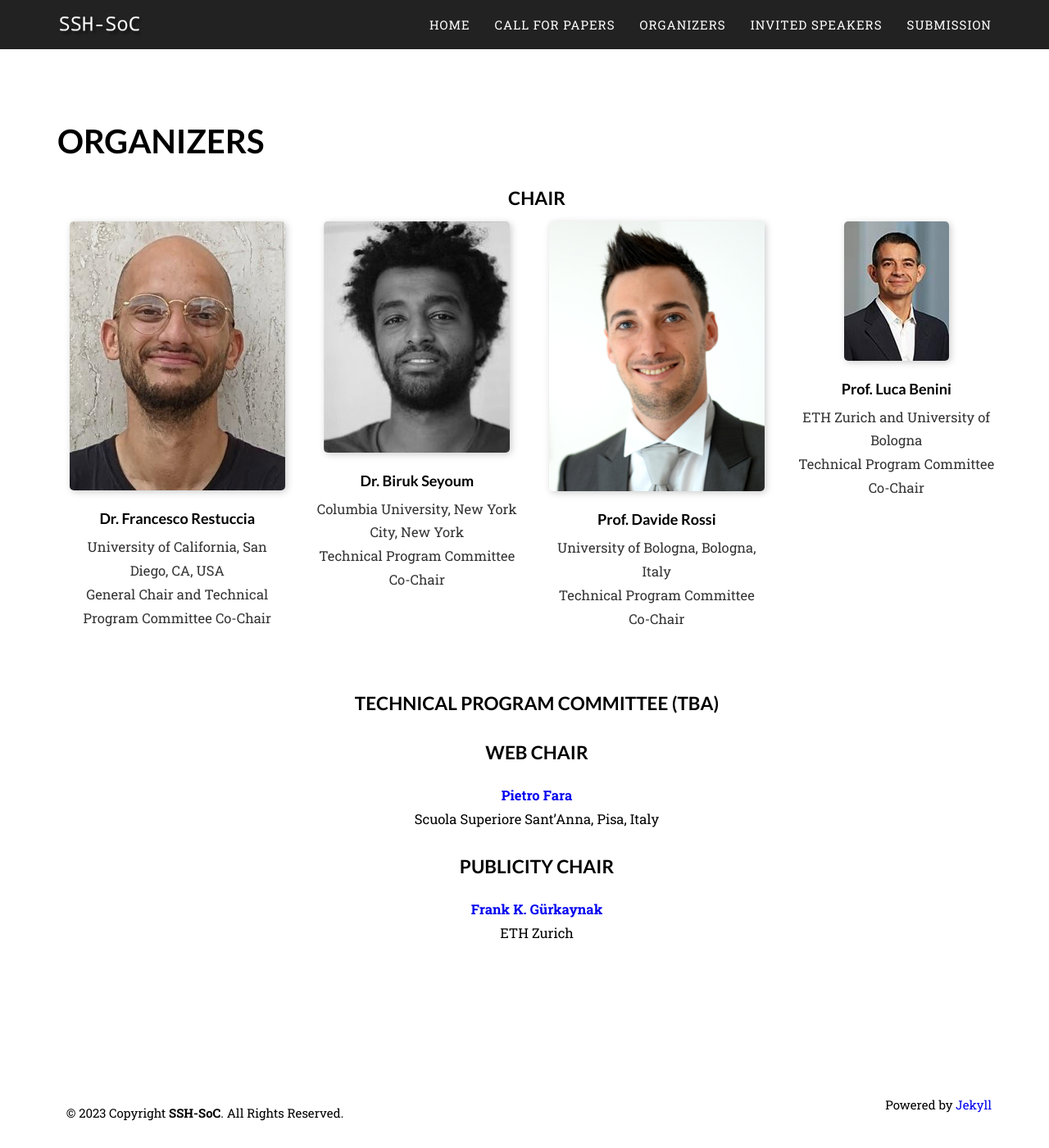
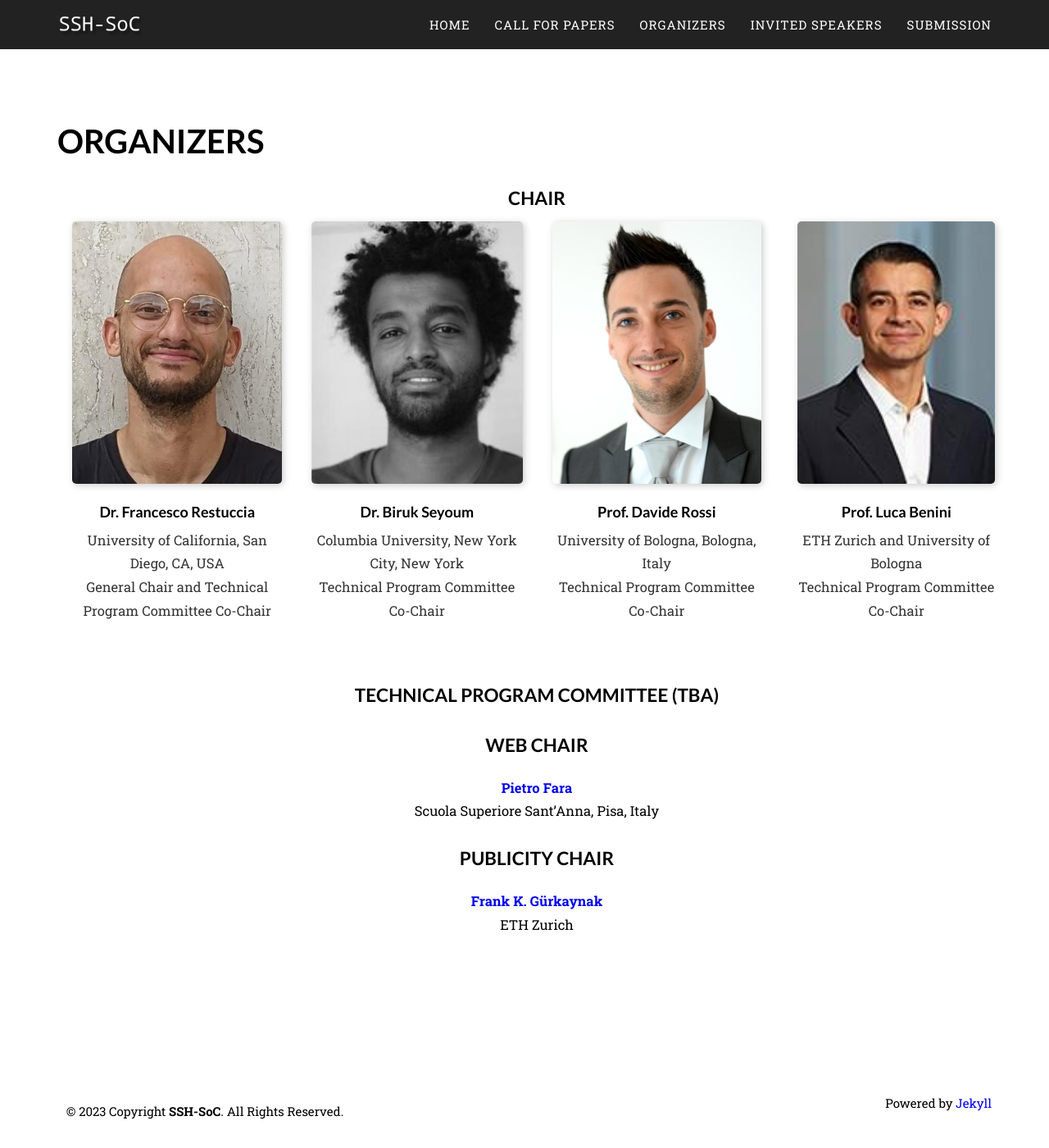
Before and after one commit to SSH-SoC-workshop/2024, a Jekyll site: the page built from organizers.markdown, in a window 1280 px wide and 1400 px high. Shown: the whole window at 82% size. Built offline with Jekyll 4.4.1, drawn with Linux system fonts in a browser that asks for light colours; some web fonts are replaced.

Commit message:
Fixing some information

```diff
--- a/assets/css/agency.css
+++ b/assets/css/agency.css
@@ -440,6 +440,10 @@ section h3.section-subheading {
     /* height:320px; */
     border-radius: 5px;
     box-shadow: 2px 2px 8px #ccc;
+}
+
+#speakers.organizers .speakers-item .speakers-link img{
+    height: 320px;
 }
 
 #speakers .speakers-item .speakers-link .speakers-hover {
--- a/organizers.markdown
+++ b/organizers.markdown
@@ -6,7 +6,7 @@ permalink: /organizers/
 
 ## Chair
 
-<div class="row" id="speakers">
+<div class="row organizers" id="speakers">
     {% for person in site.organizers %}
         {% if person.organizer_type == "chair" %}
         <div class="col-sm-3 speakers-item">
```
Also changed, not shown: collections/_speakers/02-carloni-luca.md (+1 -1 lines).
